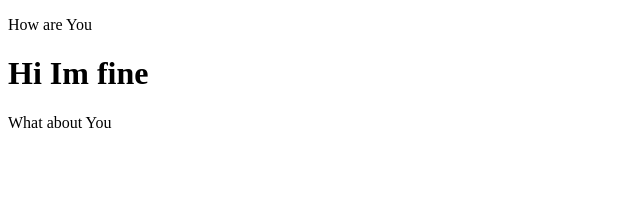
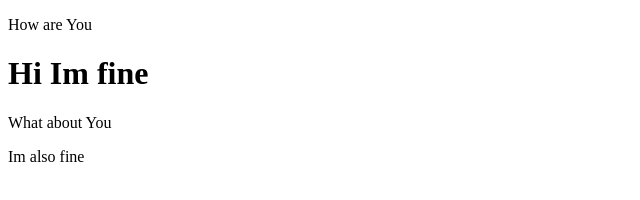
Before and after one commit to Pavan753/Booty, a plain HTML site: page index.html in a window 1280 px wide. Shown: the full height of the page, 0-640 px from the left. Drawn offline with Linux system fonts and the light colour scheme.

Commit message:
Update index.html

```diff
--- a/index.html
+++ b/index.html
@@ -9,5 +9,6 @@
     <p>How are You</p>
     <h1>Hi Im fine</h1>
     <p>What about You</p>
+    <p>Im also fine</p>
   </body>
 </html>
```
